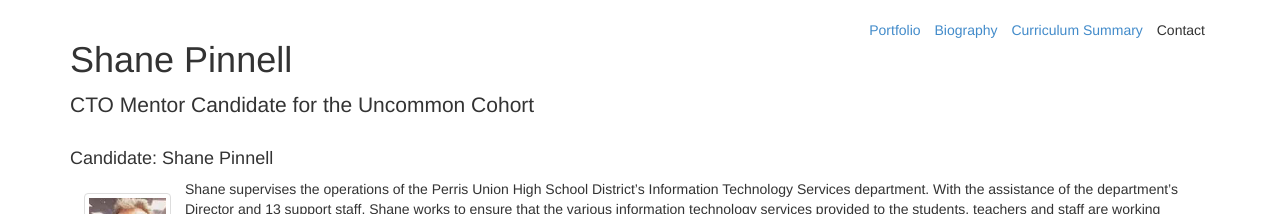
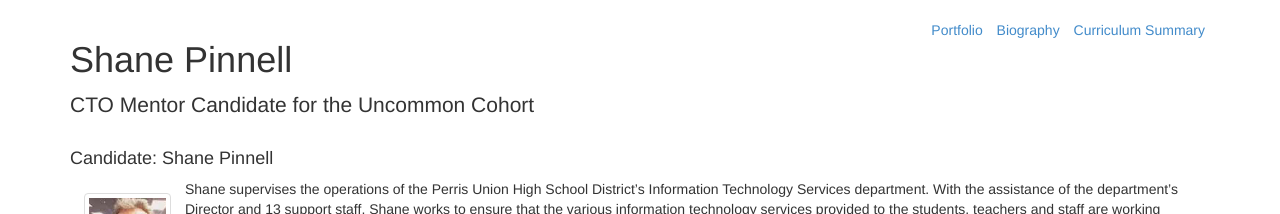
Before and after one commit to shanepinnell/shanepinnell.github.io, a Jekyll site: the page built from cto_mentor/biography.html, in a window 1280 px wide. Shown: the top 214 px of the page. Built offline with Jekyll 4.4.1, drawn with Linux system fonts in a browser that asks for light colours; nearby versions of some CDN libraries; library files that are not in the unit come from our copies.

Commit message:
updated menu

```diff
--- a/_includes/cto_mentor_header.html
+++ b/_includes/cto_mentor_header.html
@@ -10,7 +10,6 @@
     			<li><a href="http://shanepinnell.github.io/cto_mentor">Portfolio</a></li>
     			<li><a href="http://shanepinnell.github.io/cto_mentor/biography.html">Biography</a></li>
         	<li><a href="http://shanepinnell.github.io/cto_mentor/summary.html">Curriculum Summary</a></li>
-        	<li>Contact</li>
         </ul>
       </div>
 		</div>
```
